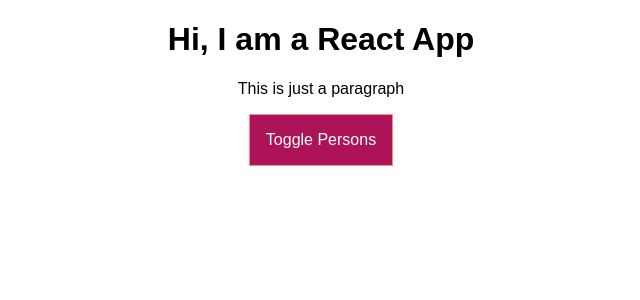
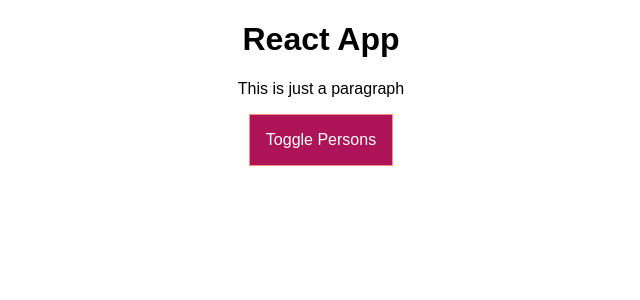
Before and after one commit to Christianq010/udemy_react-complete-guide, a React app: page / in a window 1280 px wide. Shown: the top 300 px of the page, without its empty margins (319-959 px from the left). Built offline with nearby package versions, Linux system fonts and the light colour scheme.

Commit message:
Refactor: Comparing Stateful and Stateless components

```diff
--- a/src/components/Cockpit/Cockpit.js
+++ b/src/components/Cockpit/Cockpit.js
@@ -18,7 +18,7 @@ const cockpit = (props) => {
 
     return (
         <div className={classes.cockpit}>
-            <h1>Hi, I am a React App</h1>
+            <h1>{props.apptitle}</h1>
                 <p className={assginedClasses.join(' ')}>This is just a paragraph</p>
                 <button
                     className={btnClass}
--- a/src/containers/App.js
+++ b/src/containers/App.js
@@ -61,6 +61,7 @@ class App extends Component {
     return (
         <div className={classes.App}>
           <Cockpit showPersons={this.state.showPersons}
+                    apptitle={this.props.title}
                     person={this.state.person}
                     clicked={this.togglePersonsHandler}/>
           {person}
--- a/src/index.js
+++ b/src/index.js
@@ -4,5 +4,5 @@ import './index.scss';
 import App from './containers/App';
 import registerServiceWorker from './registerServiceWorker';
 
-ReactDOM.render(<App />, document.getElementById('root'));
+ReactDOM.render(<App title={'React App'} />, document.getElementById('root'));
 registerServiceWorker();
```
